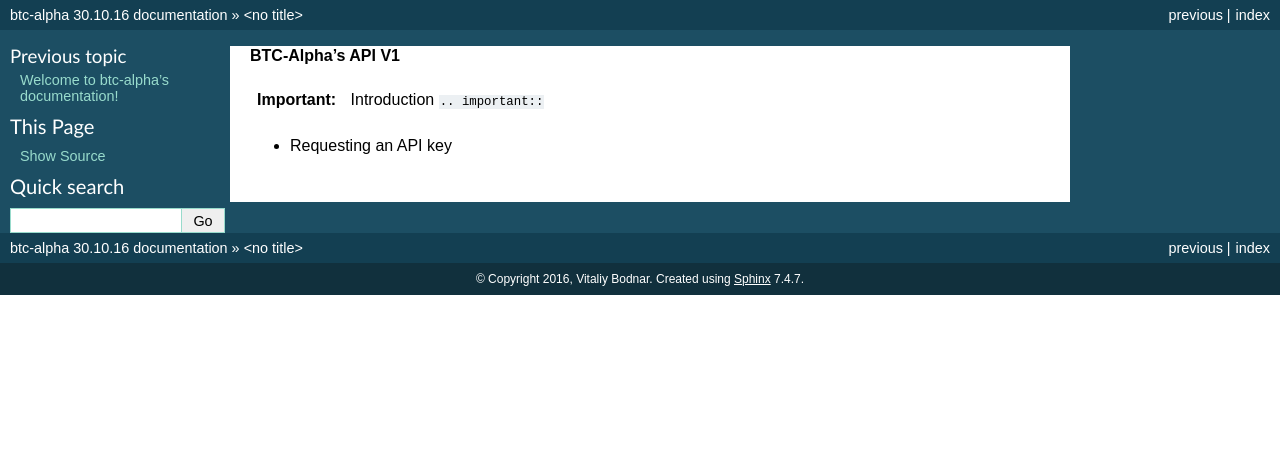
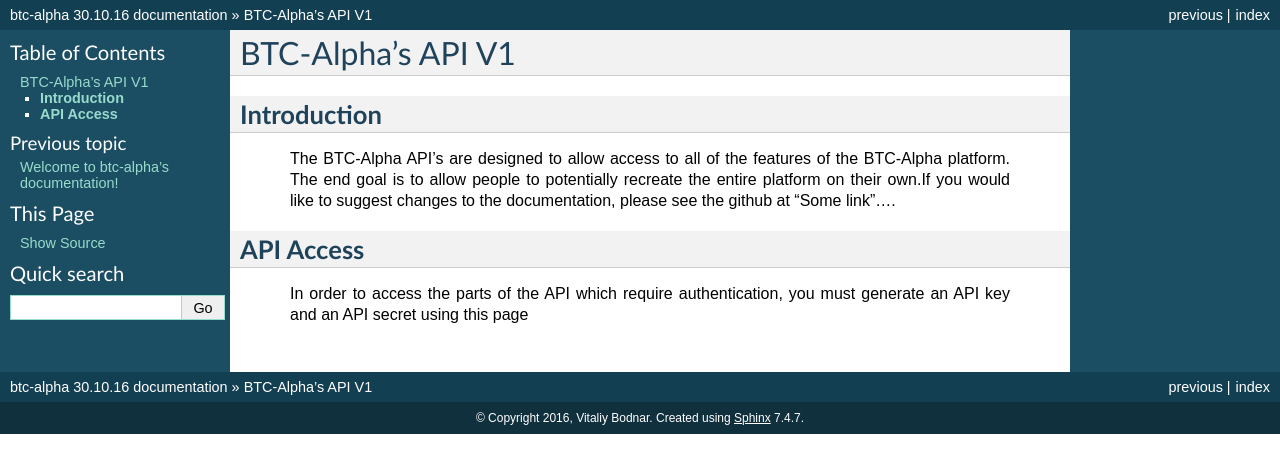
Before and after one commit to StanislavRybonka/btc-alpha-docs, a Sphinx documentation site: the page built from source/btc.api.rst, in a window 1280 px wide. Shown: the top 473 px of the page. Built offline with Sphinx 7.4.7, drawn with Linux system fonts in a browser that asks for light colours.

Commit message:
work with api.

```diff
--- a/source/btc.api.rst
+++ b/source/btc.api.rst
@@ -1,6 +1,13 @@
-**BTC-Alpha's API V1**
+BTC-Alpha's API V1
+==================
 
+**Introduction**
+----------------
+           The BTC-Alpha API’s are designed to allow access to all of the features of the BTC-Alpha platform.
+           The end goal is to allow people to potentially recreate the entire platform on their own.If you
+           would like to suggest changes to the documentation, please see the github at "Some link"....
 
-.. important:: Introduction ``.. important::``
-
-* Requesting an API key
+**API Access**
+--------------
+          In order to access the parts of the API which require authentication, you must generate
+          an API key and an API secret using this page
```
Also changed, not shown: 7 other files.
